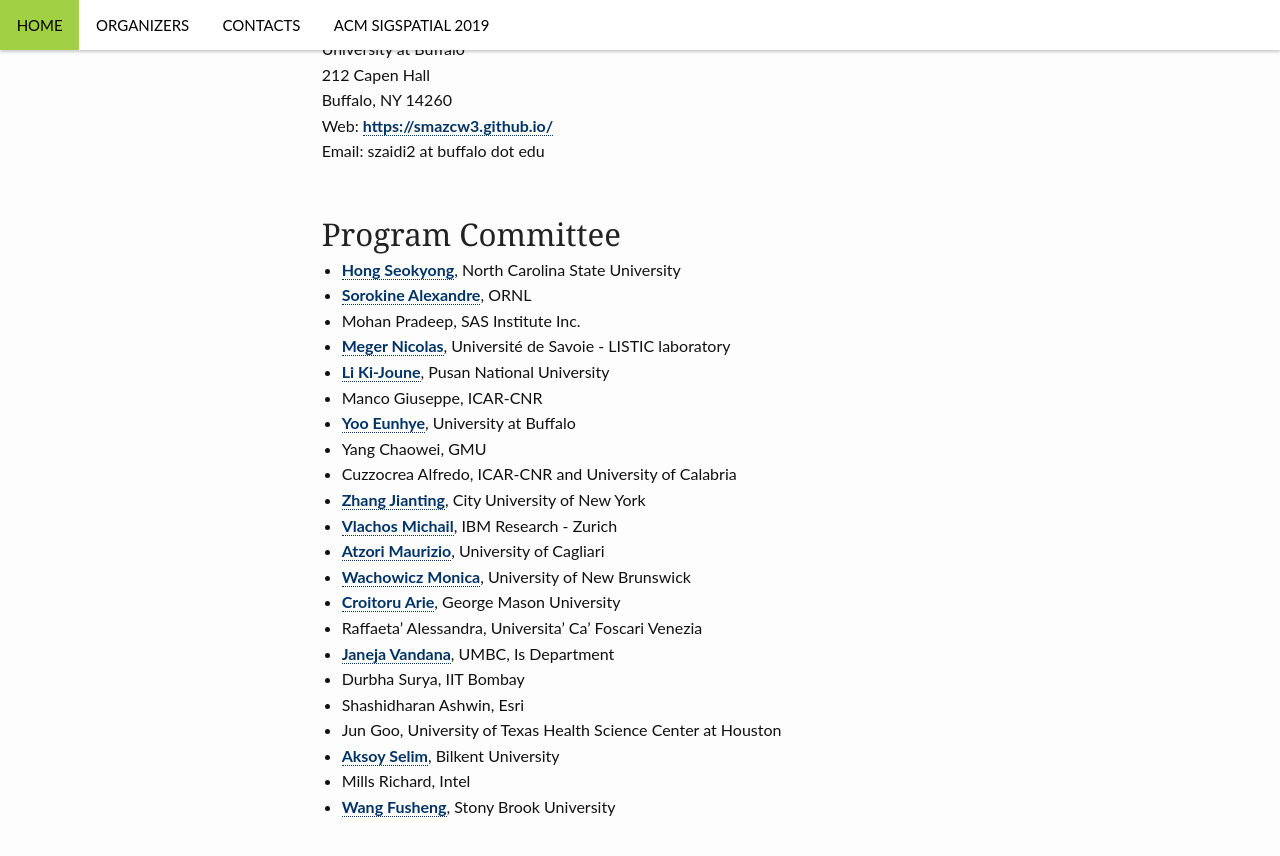
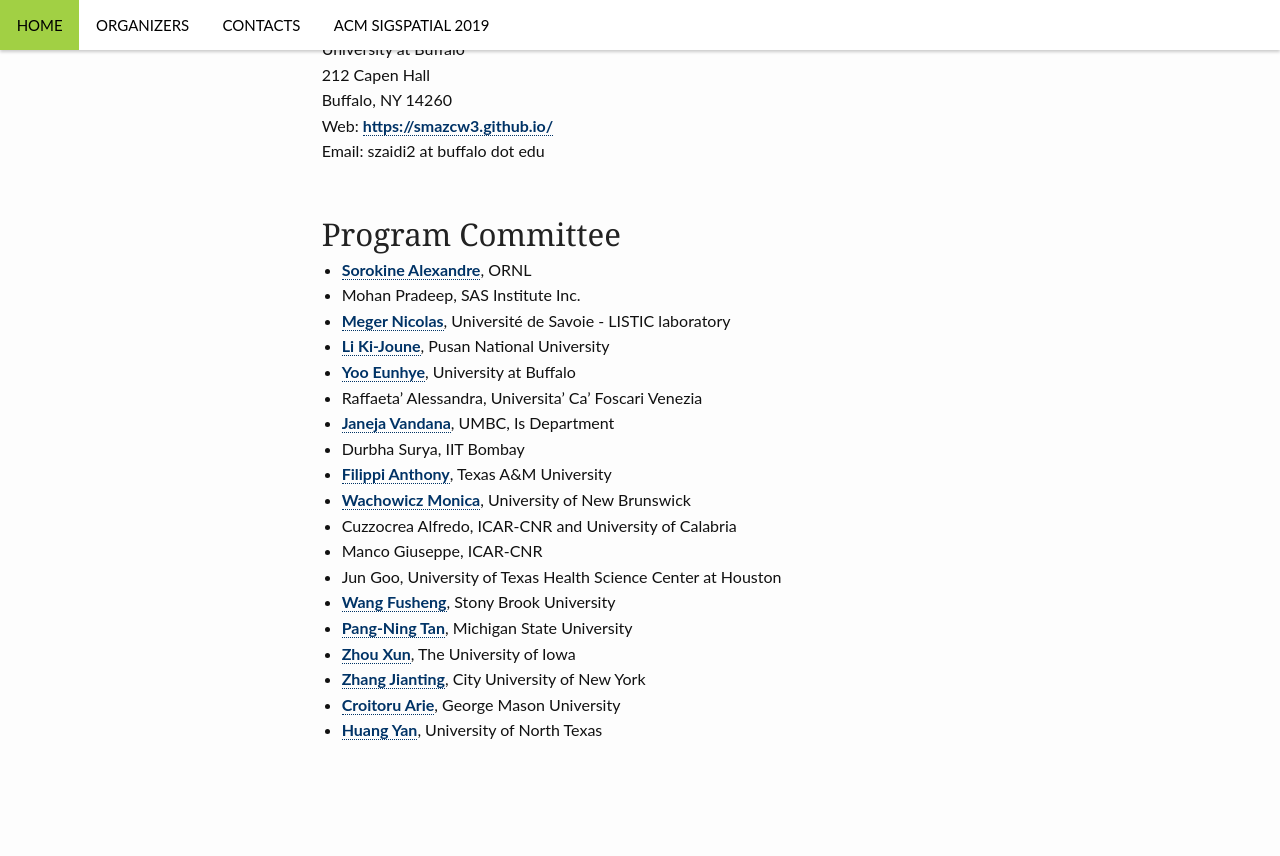
Before and after one commit to bigspatial2019/bigspatial-2018.github.io, a Jekyll site: the page built from organizer/index.md, in a window 1280 px wide and 900 px high, scrolled down 1253 px. Shown: the top 856 px of the window. Built offline with Jekyll 4.4.1, drawn with Linux system fonts in a browser that asks for light colours; comment, search, counter and statistics services are not loaded.

Commit message:
Update PC

```diff
--- a/organizer/index.md
+++ b/organizer/index.md
@@ -58,25 +58,22 @@ Email: szaidi2 at buffalo dot edu
 
 
 ## Program Committee
- * [Hong Seokyong](https://www.csc.ncsu.edu/people/shong3){:target="_blank"}, North Carolina State University
  * [Sorokine Alexandre](https://web.ornl.gov/sci/gist/staff_bios/detailed_sorokine.shtml){:target="_blank"}, ORNL
  * Mohan Pradeep, SAS Institute Inc.
  * [Meger Nicolas](https://www.listic.univ-smb.fr/en/presentation-en/members/lecturers/nicolas-meger-en/){:target="_blank"}, Université de Savoie - LISTIC laboratory
  * [Li Ki-Joune](http://isel.cs.pusan.ac.kr/~lik/likEng.html){:target="_blank"}, Pusan National University
- * Manco Giuseppe, ICAR-CNR
  * [Yoo Eunhye](https://www.buffalo.edu/cas/geography/faculty/faculty_directory/eun-hye-enki-yoo.html){:target="_blank"}, University at Buffalo
- * Yang Chaowei, GMU
- * Cuzzocrea Alfredo, ICAR-CNR and University of Calabria
- * [Zhang Jianting](https://www.ccny.cuny.edu/profiles/jianting-zhang){:target="_blank"}, City University of New York
- * [Vlachos Michail](https://researcher.watson.ibm.com/researcher/view.php?person=zurich-mvl){:target="_blank"}, IBM Research - Zurich
- * [Atzori Maurizio](http://atzori.webofcode.org/){:target="_blank"}, University of Cagliari
- * [Wachowicz Monica](http://www.unb.ca/faculty-staff/directory/engineering-geomatics/wachowicz-monica.html){:target="_blank"}, University of New Brunswick
- * [Croitoru Arie](https://cos.gmu.edu/ggs/people/faculty-staff/arie-croitoru/){:target="_blank"}, George Mason University
  * Raffaeta' Alessandra, Universita' Ca' Foscari Venezia
  * [Janeja Vandana](https://userpages.umbc.edu/~vjaneja/){:target="_blank"}, UMBC, Is Department
  * Durbha Surya, IIT Bombay
- * Shashidharan Ashwin, Esri
+ * [Filippi Anthony](https://geography.tamu.edu/people/profiles/faculty/filippianthony.html), Texas A&M University
+ * [Wachowicz Monica](http://www.unb.ca/faculty-staff/directory/engineering-geomatics/wachowicz-monica.html){:target="_blank"}, University of New Brunswick
+ * Cuzzocrea Alfredo, ICAR-CNR and University of Calabria
+ * Manco Giuseppe, ICAR-CNR
  * Jun Goo, University of Texas Health Science Center at Houston
- * [Aksoy Selim](http://www.cs.bilkent.edu.tr/~saksoy/){:target="_blank"}, Bilkent University
- * Mills Richard, Intel
  * [Wang Fusheng](https://www.cs.stonybrook.edu/people/faculty/FushengWang){:target="_blank"}, Stony Brook University
+ * [Pang-Ning Tan](http://www.cse.msu.edu/~ptan/), Michigan State University
+ * [Zhou Xun](https://www.biz.uiowa.edu/faculty/xzhou/), The University of Iowa
+ * [Zhang Jianting](https://www.ccny.cuny.edu/profiles/jianting-zhang){:target="_blank"}, City University of New York
+ * [Croitoru Arie](https://cos.gmu.edu/ggs/people/faculty-staff/arie-croitoru/){:target="_blank"}, George Mason University
+ * [Huang Yan](http://www.cse.unt.edu/~huangyan/), University of North Texas
```
